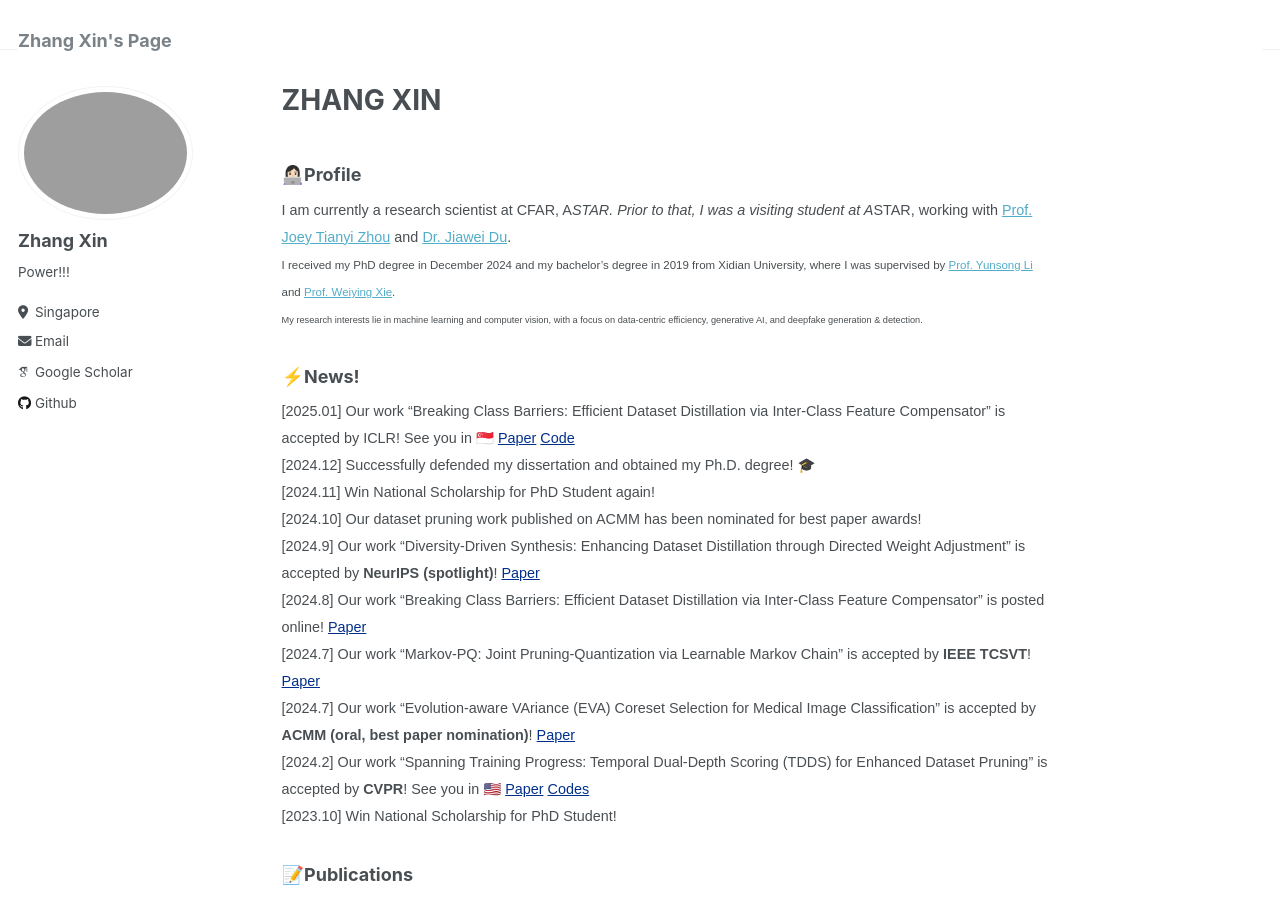
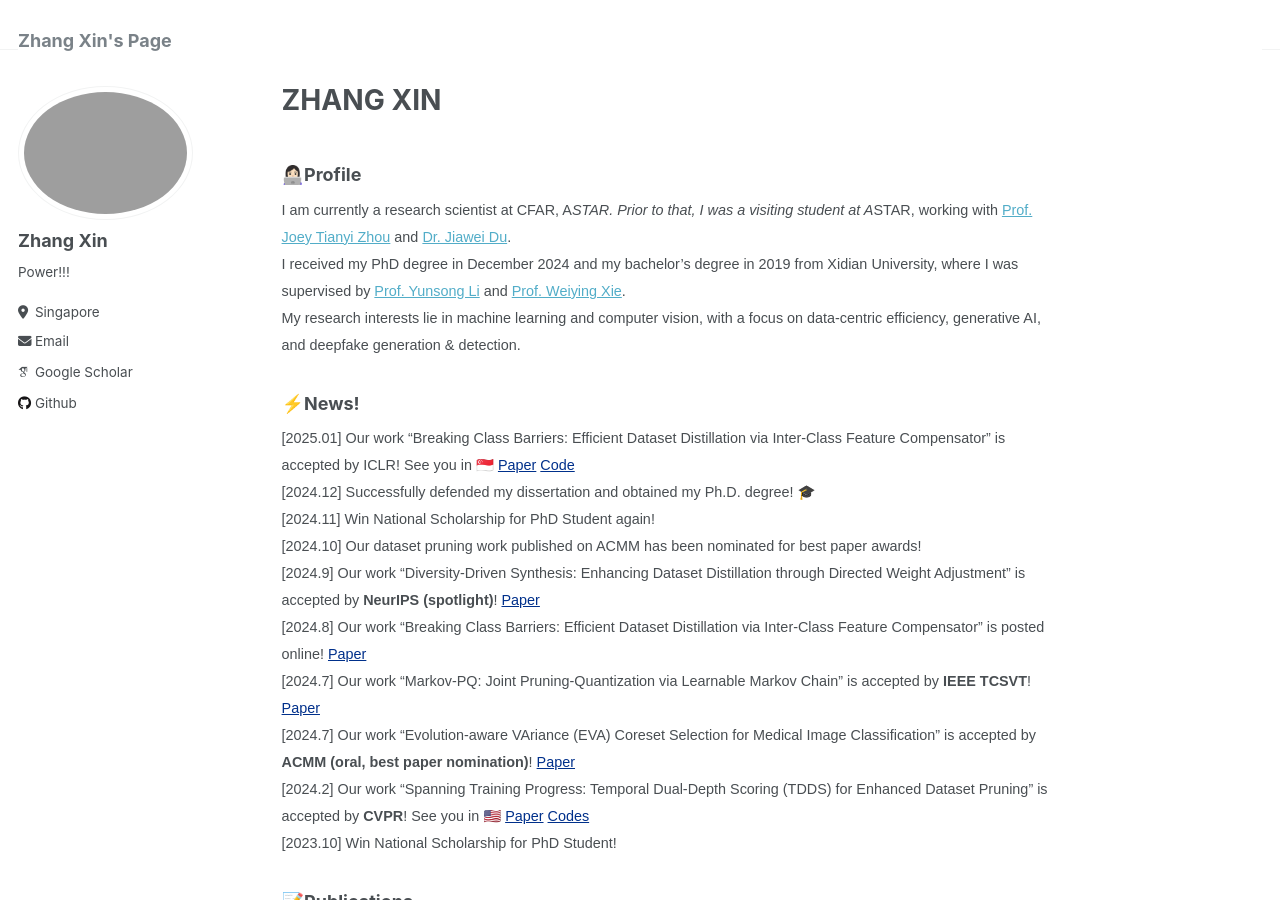
Before and after one commit to zhangxin-xd/zhangxin-xd.github.io, a Jekyll site: the page built from _pages/about.md, in a window 1280 px wide and 900 px high. Built offline with Jekyll 4.4.1, drawn with Linux system fonts in a browser that asks for light colours; some web fonts are replaced.

Commit message:
Update about.md

```diff
--- a/_pages/about.md
+++ b/_pages/about.md
@@ -11,8 +11,8 @@ redirect_from:
 
 <span style="font-family:Arial; font-size:0.8em;">
 I am currently a research scientist at CFAR, A*STAR. Prior to that, I was a visiting student at A*STAR, working with [Prof. Joey Tianyi Zhou](https://joeyzhouty.github.io/index.html) and [Dr. Jiawei Du](https://scholar.google.com/citations?user=WrJKEzEAAAAJ&hl=en).<br>
-<span style="font-family:Arial; font-size:0.8em;"> I received my PhD degree in December 2024 and my bachelor’s degree in 2019 from Xidian University, where I was supervised by [Prof. Yunsong Li](https://web.xidian.edu.cn/ysli/) and [Prof. Weiying Xie](https://web.xidian.edu.cn/wyxie/).<br>
-<span style="font-family:Arial; font-size:0.8em;"> My research interests lie in machine learning and computer vision, with a focus on data-centric efficiency, generative AI, and deepfake generation & detection. <br>
+I received my PhD degree in December 2024 and my bachelor’s degree in 2019 from Xidian University, where I was supervised by [Prof. Yunsong Li](https://web.xidian.edu.cn/ysli/) and [Prof. Weiying Xie](https://web.xidian.edu.cn/wyxie/).<br>
+My research interests lie in machine learning and computer vision, with a focus on data-centric efficiency, generative AI, and deepfake generation & detection. <br>
 
 ### ⚡️News!
 <span style="font-family:Arial; font-size:0.8em;">
```
